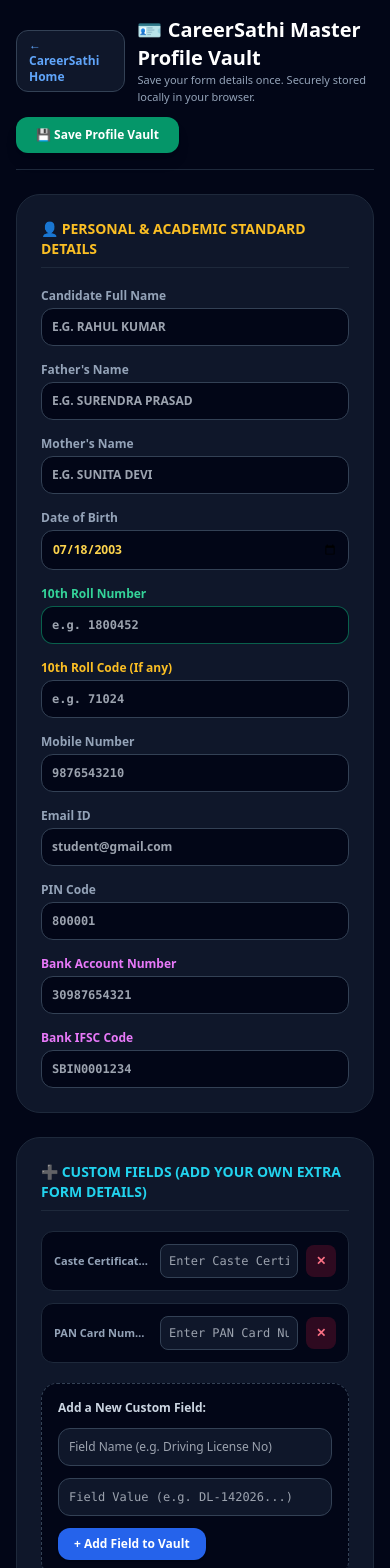
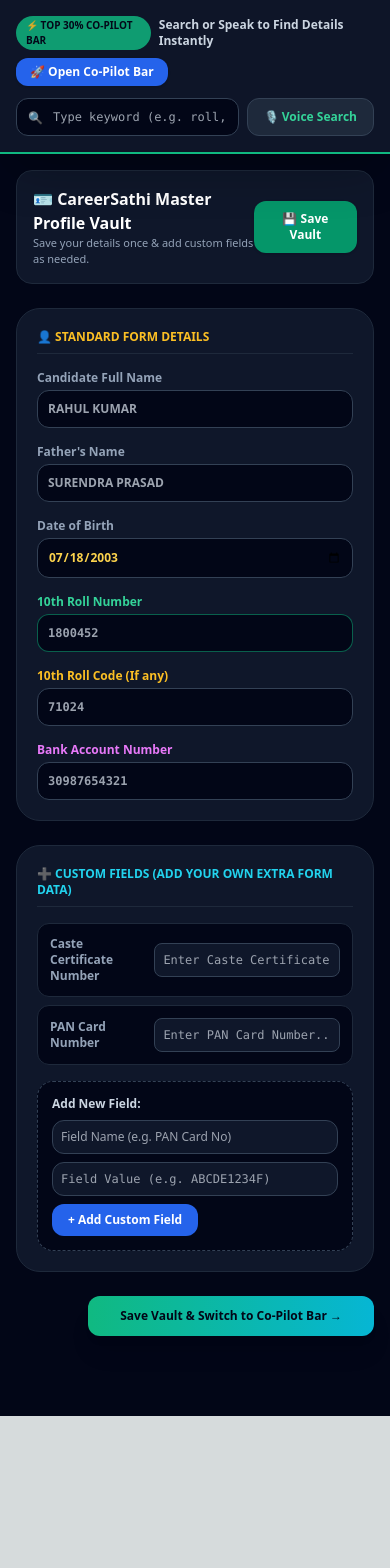
Before and after one commit to alam04hjp-tech/career3, a Next.js app: page /tools/one-tap-form-copilot in a window 390 px wide. Shown: the top 1568 px of the page. After the commit the page ends 1416 px from the top, so only its background shows below. Built offline with nearby package versions, Linux system fonts and the light colour scheme.

Commit message:
update 7

```diff
--- a/app/tools/one-tap-form-copilot/page.tsx
+++ b/app/tools/one-tap-form-copilot/page.tsx
@@ -1,6 +1,6 @@
 'use client';
 
-import React, { useState, useEffect } from 'react';
+import React, { useState, useEffect, useMemo, useRef, useCallback } from 'react';
 import Link from 'next/link';
 
 interface CustomField {
@@ -46,11 +46,15 @@ const DEFAULT_PROFILE: StudentProfile = {
   ],
 };
 
-export default function ProfileVaultPage() {
+export default function OneTapFormCopilotPage() {
   const [profile, setProfile] = useState<StudentProfile>(DEFAULT_PROFILE);
-  const [newFieldLabel, setNewFieldLabel] = useState<string>('');
-  const [newFieldValue, setNewFieldValue] = useState<string>('');
+  const [activeTab, setActiveTab] = useState<'vault' | 'copilot'>('vault');
+  const [searchQuery, setSearchQuery] = useState<string>('');
+  const [selectedField, setSelectedField] = useState<{ label: string; value: string } | null>(null);
+  const [isListening, setIsListening] = useState<boolean>(false);
   const [toast, setToast] = useState<string>('');
+
+  const recognitionRef = useRef<any>(null);
 
   useEffect(() => {
     const saved = localStorage.getItem('careersathi_master_vault');
@@ -63,82 +67,241 @@ export default function ProfileVaultPage() {
     }
   }, []);
 
-  const handleSave = () => {
+  const handleSaveVault = () => {
     localStorage.setItem('careersathi_master_vault', JSON.stringify(profile));
-    setToast('✅ Profile saved successfully in Browser Vault!');
+    setToast('✅ Master Vault Saved Successfully!');
     setTimeout(() => setToast(''), 3000);
   };
 
-  const handleAddCustomField = (e: React.FormEvent) => {
-    e.preventDefault();
-    if (!newFieldLabel.trim()) return;
-    const newItem: CustomField = {
-      id: Date.now().toString(),
-      label: newFieldLabel.trim(),
-      value: newFieldValue.trim(),
+  // Compile all standard + custom fields into a flat searchable list
+  const allFieldsList = useMemo(() => {
+    const sscRollCombined = profile.rollCode10th.trim()
+      ? `${profile.rollCode10th.trim()} - ${profile.roll10th.trim()}`
+      : profile.roll10th.trim();
+
+    const list = [
+      { label: 'Candidate Full Name', value: profile.fullName || '—' },
+      { label: "Father's Name", value: profile.fatherName || '—' },
+      { label: "Mother's Name", value: profile.motherName || '—' },
+      { label: 'Date of Birth (DOB)', value: profile.dob || '—' },
+      { label: '10th Roll Number (Roll Code - Roll No)', value: sscRollCombined || '—' },
+      { label: 'Mobile Number', value: profile.mobile || '—' },
+      { label: 'Email Address', value: profile.email || '—' },
+      { label: 'PIN Code', value: profile.pincode || '—' },
+      { label: 'Bank Account Number', value: profile.bankAccountNo || '—' },
+      { label: 'Bank IFSC Code', value: profile.bankIfsc || '—' },
+      { label: 'Bank Name', value: profile.bankName || '—' },
+    ];
+
+    profile.customFields.forEach((cf) => {
+      if (cf.label) {
+        list.push({ label: cf.label, value: cf.value || '—' });
+      }
+    });
+
+    return list;
+  }, [profile]);
+
+  // Filter fields based on search query
+  const filteredFields = useMemo(() => {
+    if (!searchQuery.trim()) return allFieldsList;
+    const q = searchQuery.toLowerCase();
+    return allFieldsList.filter(
+      (f) => f.label.toLowerCase().includes(q) || f.value.toLowerCase().includes(q)
+    );
+  }, [allFieldsList, searchQuery]);
+
+  // Voice Command Listener for Co-Pilot
+  const startVoiceSearch = () => {
+    const SpeechRec = (window as any).SpeechRecognition || (window as any).webkitSpeechRecognition;
+    if (!SpeechRec) {
+      alert('Speech Recognition not supported in this browser.');
+      return;
+    }
+
+    if (recognitionRef.current) {
+      recognitionRef.current.stop();
+    }
+
+    const rec = new SpeechRec();
+    rec.continuous = false;
+    rec.lang = 'en-US';
+
+    rec.onstart = () => setIsListening(true);
+    rec.onresult = (event: any) => {
+      const transcript = event.results[0][0].transcript.toLowerCase().trim();
+      setSearchQuery(transcript);
+      setIsListening(false);
     };
-    const updated = {
-      ...profile,
-      customFields: [...profile.customFields, newItem],
-    };
-    setProfile(updated);
-    localStorage.setItem('careersathi_master_vault', JSON.stringify(updated));
-    setNewFieldLabel('');
-    setNewFieldValue('');
-    setToast('➕ New custom field added successfully!');
-    setTimeout(() => setToast(''), 3000);
+    rec.onerror = () => setIsListening(false);
+    rec.onend = () => setIsListening(false);
+
+    rec.start();
+    recognitionRef.current = rec;
   };
 
-  const handleDeleteCustomField = (id: string) => {
-    const updated = {
-      ...profile,
-      customFields: profile.customFields.filter((f) => f.id !== id),
-    };
-    setProfile(updated);
-    localStorage.setItem('careersathi_master_vault', JSON.stringify(updated));
+  const copyToClipboard = (text: string) => {
+    if (!text || text === '—') return;
+    navigator.clipboard.writeText(text);
+    setToast(`✓ Copied: ${text}`);
+    setTimeout(() => setToast(''), 2000);
   };
 
   return (
-    <div className="min-h-screen bg-slate-950 text-slate-100 p-4 md:p-8 font-sans">
-      <div className="max-w-4xl mx-auto space-y-6">
-        <div className="flex flex-wrap items-center justify-between gap-3 border-b border-slate-800 pb-4">
-          <div className="flex items-center gap-3">
-            <Link
-              href="/"
-              className="px-3 py-1.5 bg-slate-900 hover:bg-slate-800 border border-slate-700 rounded-xl text-xs font-bold text-blue-400"
+    <div className="min-h-screen bg-slate-950 text-slate-100 font-sans pb-16">
+      {/* TOP 30% FLOATING CO-PILOT OVERLAY BAR (Sticky on top when Co-Pilot Mode is ON) */}
+      <div className="sticky top-0 z-50 bg-slate-900/95 backdrop-blur-md border-b-2 border-emerald-500 shadow-2xl p-4 transition-all">
+        <div className="max-w-5xl mx-auto space-y-3">
+          <div className="flex flex-wrap items-center justify-between gap-2">
+            <div className="flex items-center gap-2">
+              <span className="text-[10px] bg-emerald-500 text-slate-950 px-2.5 py-0.5 rounded-full font-black uppercase animate-pulse">
+                ⚡ Top 30% Co-Pilot Bar
+              </span>
+              <span className="text-xs text-slate-300 font-bold">
+                Search or Speak to Find Details Instantly
+              </span>
+            </div>
+
+            <div className="flex items-center gap-2">
+              <button
+                type="button"
+                onClick={() => setActiveTab(activeTab === 'vault' ? 'copilot' : 'vault')}
+                className="px-3.5 py-1.5 bg-blue-600 hover:bg-blue-500 text-white font-black text-xs rounded-xl shadow"
               >
-              ← CareerSathi Home
-            </Link>
-            <div>
-              <h1 className="text-xl md:text-2xl font-black text-white flex items-center gap-2">
-                🪪 CareerSathi Master Profile Vault
-              </h1>
-              <p className="text-[11px] text-slate-400">
-                Save your form details once. Securely stored locally in your browser.
-              </p>
+                {activeTab === 'vault' ? '🚀 Open Co-Pilot Bar' : '✏️ Edit Profile Vault'}
+              </button>
             </div>
+          </div>
+
+          {/* Search Box & Voice Trigger */}
+          <div className="flex items-center gap-2">
+            <div className="relative flex-1">
+              <input
+                type="text"
+                value={searchQuery}
+                onChange={(e) => setSearchQuery(e.target.value)}
+                placeholder="Type keyword (e.g. roll, name, bank, aadhar)..."
+                className="w-full p-2.5 pl-9 bg-slate-950 border border-slate-700 rounded-xl text-xs text-white font-mono focus:border-emerald-500 outline-none"
+              />
+              <span className="absolute left-3 top-3 text-slate-400 text-xs">🔍</span>
             </div>
 
             <button
               type="button"
-            onClick={handleSave}
-            className="px-5 py-2.5 bg-emerald-600 hover:bg-emerald-500 text-white font-black rounded-xl text-xs shadow-lg transition"
+              onClick={startVoiceSearch}
+              className={`px-4 py-2.5 rounded-xl font-black text-xs flex items-center gap-1.5 transition ${
+                isListening ? 'bg-rose-600 text-white animate-pulse' : 'bg-slate-800 hover:bg-slate-700 text-emerald-400 border border-slate-700'
+              }`}
             >
-            💾 Save Profile Vault
+              🎙️ {isListening ? 'Listening...' : 'Voice Search'}
             </button>
+
+            {searchQuery && (
+              <button
+                type="button"
+                onClick={() => setSearchQuery('')}
+                className="px-3 py-2.5 bg-slate-800 hover:bg-slate-700 text-slate-300 text-xs rounded-xl font-bold"
+              >
+                Clear
+              </button>
+            )}
+          </div>
+        </div>
       </div>
 
       {toast && (
-          <div className="p-3 bg-emerald-500 text-slate-950 font-black text-xs rounded-xl text-center shadow-lg">
+        <div className="fixed bottom-6 right-6 z-50 p-3 bg-emerald-500 text-slate-950 font-black text-xs rounded-xl shadow-2xl animate-bounce">
           {toast}
         </div>
       )}
 
-        <div className="bg-slate-900 p-6 rounded-3xl border border-slate-800 space-y-5 text-xs">
-          <h2 className="text-sm font-black text-amber-400 uppercase border-b border-slate-800 pb-2">
-            👤 Personal &amp; Academic Standard Details
+      {/* MAIN CONTAINER */}
+      <div className="max-w-5xl mx-auto p-4 md:p-6 space-y-6">
+        {activeTab === 'copilot' ? (
+          /* QUICK SEARCH & CO-PILOT VIEW */
+          <div className="space-y-4">
+            <div className="flex justify-between items-center bg-slate-900 p-4 rounded-2xl border border-slate-800 text-xs">
+              <div>
+                <h2 className="font-black text-amber-400 text-sm">🎯 Smart Field Matcher</h2>
+                <p className="text-slate-400 text-[11px]">Click any field below to copy or view in large font.</p>
+              </div>
+              <span className="text-slate-500 font-bold">{filteredFields.length} Fields Found</span>
+            </div>
+
+            <div className="grid grid-cols-1 sm:grid-cols-2 lg:grid-cols-3 gap-3">
+              {filteredFields.map((f, i) => (
+                <div
+                  key={i}
+                  onClick={() => setSelectedField(f)}
+                  className="p-3.5 bg-slate-900 hover:bg-slate-800/80 border border-slate-800 hover:border-emerald-500 rounded-2xl cursor-pointer transition space-y-1"
+                >
+                  <div className="text-[10px] text-slate-400 font-bold uppercase truncate">{f.label}</div>
+                  <div className="text-sm font-black text-emerald-300 font-mono truncate">{f.value || '—'}</div>
+                </div>
+              ))}
+            </div>
+
+            {/* Selected Large View Modal */}
+            {selectedField && (
+              <div className="fixed inset-0 z-50 bg-slate-950/80 backdrop-blur-sm flex items-center justify-center p-4">
+                <div className="bg-slate-900 border-2 border-emerald-500 p-6 rounded-3xl max-w-lg w-full space-y-4 shadow-2xl">
+                  <div className="flex justify-between items-center border-b border-slate-800 pb-3">
+                    <span className="text-xs font-bold text-slate-400 uppercase">{selectedField.label}</span>
+                    <button
+                      type="button"
+                      onClick={() => setSelectedField(null)}
+                      className="w-7 h-7 bg-slate-800 hover:bg-slate-700 text-white rounded-full font-bold"
+                    >
+                      ✕
+                    </button>
+                  </div>
+                  <div className="p-4 bg-slate-950 rounded-2xl border border-slate-800 text-center">
+                    <div className="text-xl sm:text-3xl font-black text-emerald-300 font-mono break-all py-3">
+                      {selectedField.value}
+                    </div>
+                  </div>
+                  <div className="flex gap-3">
+                    <button
+                      type="button"
+                      onClick={() => copyToClipboard(selectedField.value)}
+                      className="flex-1 py-3 bg-emerald-600 hover:bg-emerald-500 text-white font-black rounded-xl text-xs shadow"
+                    >
+                      📋 Copy to Clipboard
+                    </button>
+                    <button
+                      type="button"
+                      onClick={() => setSelectedField(null)}
+                      className="px-5 py-3 bg-slate-800 hover:bg-slate-700 text-slate-300 font-bold text-xs rounded-xl"
+                    >
+                      Close
+                    </button>
+                  </div>
+                </div>
+              </div>
+            )}
+          </div>
+        ) : (
+          /* PROFILE VAULT EDITOR (WITH CUSTOM FIELDS) */
+          <div className="space-y-6 text-xs">
+            <div className="flex justify-between items-center bg-slate-900 p-4 rounded-2xl border border-slate-800">
+              <div>
+                <h1 className="text-base font-black text-white">🪪 CareerSathi Master Profile Vault</h1>
+                <p className="text-[11px] text-slate-400">Save your details once &amp; add custom fields as needed.</p>
+              </div>
+              <button
+                type="button"
+                onClick={handleSaveVault}
+                className="px-5 py-2.5 bg-emerald-600 hover:bg-emerald-500 text-white font-black rounded-xl shadow"
+              >
+                💾 Save Vault
+              </button>
+            </div>
+
+            {/* Standard Details */}
+            <div className="bg-slate-900 p-5 rounded-3xl border border-slate-800 space-y-4">
+              <h2 className="text-xs font-black text-amber-400 uppercase border-b border-slate-800 pb-2">
+                👤 Standard Form Details
               </h2>
-
               <div className="grid grid-cols-1 sm:grid-cols-2 lg:grid-cols-3 gap-4">
                 <div>
                   <label className="block text-slate-400 font-bold mb-1">Candidate Full Name</label>
@@ -146,33 +309,20 @@ export default function ProfileVaultPage() {
                     type="text"
                     value={profile.fullName}
                     onChange={(e) => setProfile({ ...profile, fullName: e.target.value })}
-                placeholder="e.g. RAHUL KUMAR"
+                    placeholder="RAHUL KUMAR"
                     className="w-full p-2.5 bg-slate-950 border border-slate-700 rounded-xl text-white font-bold uppercase"
                   />
                 </div>
-
                 <div>
                   <label className="block text-slate-400 font-bold mb-1">Father&apos;s Name</label>
                   <input
                     type="text"
                     value={profile.fatherName}
                     onChange={(e) => setProfile({ ...profile, fatherName: e.target.value })}
-                placeholder="e.g. SURENDRA PRASAD"
+                    placeholder="SURENDRA PRASAD"
                     className="w-full p-2.5 bg-slate-950 border border-slate-700 rounded-xl text-white font-bold uppercase"
                   />
                 </div>
-
-            <div>
-              <label className="block text-slate-400 font-bold mb-1">Mother&apos;s Name</label>
-              <input
-                type="text"
-                value={profile.motherName}
-                onChange={(e) => setProfile({ ...profile, motherName: e.target.value })}
-                placeholder="e.g. SUNITA DEVI"
-                className="w-full p-2.5 bg-slate-950 border border-slate-700 rounded-xl text-white font-bold uppercase"
-              />
-            </div>
-
                 <div>
                   <label className="block text-slate-400 font-bold mb-1">Date of Birth</label>
                   <input
@@ -182,64 +332,26 @@ export default function ProfileVaultPage() {
                     className="w-full p-2.5 bg-slate-950 border border-slate-700 rounded-xl text-amber-300 font-bold"
                   />
                 </div>
-
                 <div>
                   <label className="block text-emerald-400 font-bold mb-1">10th Roll Number</label>
                   <input
                     type="text"
                     value={profile.roll10th}
                     onChange={(e) => setProfile({ ...profile, roll10th: e.target.value })}
-                placeholder="e.g. 1800452"
+                    placeholder="1800452"
                     className="w-full p-2.5 bg-slate-950 border border-emerald-500/50 rounded-xl text-emerald-300 font-mono font-bold"
                   />
                 </div>
-
                 <div>
                   <label className="block text-amber-400 font-bold mb-1">10th Roll Code (If any)</label>
                   <input
                     type="text"
                     value={profile.rollCode10th}
                     onChange={(e) => setProfile({ ...profile, rollCode10th: e.target.value })}
-                placeholder="e.g. 71024"
+                    placeholder="71024"
                     className="w-full p-2.5 bg-slate-950 border border-slate-700 rounded-xl text-white font-mono font-bold"
                   />
                 </div>
-
-            <div>
-              <label className="block text-slate-400 font-bold mb-1">Mobile Number</label>
-              <input
-                type="tel"
-                maxLength={10}
-                value={profile.mobile}
-                onChange={(e) => setProfile({ ...profile, mobile: e.target.value })}
-                placeholder="9876543210"
-                className="w-full p-2.5 bg-slate-950 border border-slate-700 rounded-xl text-white font-mono font-bold"
-              />
-            </div>
-
-            <div>
-              <label className="block text-slate-400 font-bold mb-1">Email ID</label>
-              <input
-                type="email"
-                value={profile.email}
-                onChange={(e) => setProfile({ ...profile, email: e.target.value })}
-                placeholder="student@gmail.com"
-                className="w-full p-2.5 bg-slate-950 border border-slate-700 rounded-xl text-white font-bold"
-              />
-            </div>
-
-            <div>
-              <label className="block text-slate-400 font-bold mb-1">PIN Code</label>
-              <input
-                type="text"
-                maxLength={6}
-                value={profile.pincode}
-                onChange={(e) => setProfile({ ...profile, pincode: e.target.value })}
-                placeholder="800001"
-                className="w-full p-2.5 bg-slate-950 border border-slate-700 rounded-xl text-white font-mono font-bold"
-              />
-            </div>
-
                 <div>
                   <label className="block text-fuchsia-400 font-bold mb-1">Bank Account Number</label>
                   <input
@@ -250,90 +362,74 @@ export default function ProfileVaultPage() {
                     className="w-full p-2.5 bg-slate-950 border border-slate-700 rounded-xl text-white font-mono font-bold"
                   />
                 </div>
-
-            <div>
-              <label className="block text-fuchsia-400 font-bold mb-1">Bank IFSC Code</label>
-              <input
-                type="text"
-                value={profile.bankIfsc}
-                onChange={(e) => setProfile({ ...profile, bankIfsc: e.target.value.toUpperCase() })}
-                placeholder="SBIN0001234"
-                className="w-full p-2.5 bg-slate-950 border border-slate-700 rounded-xl text-white font-mono font-bold"
-              />
-            </div>
               </div>
             </div>
 
-        <div className="bg-slate-900 p-6 rounded-3xl border border-slate-800 space-y-5 text-xs">
-          <h2 className="text-sm font-black text-cyan-400 uppercase border-b border-slate-800 pb-2">
-            ➕ Custom Fields (Add Your Own Extra Form Details)
+            {/* Custom Fields Section */}
+            <div className="bg-slate-900 p-5 rounded-3xl border border-slate-800 space-y-4">
+              <h2 className="text-xs font-black text-cyan-400 uppercase border-b border-slate-800 pb-2">
+                ➕ Custom Fields (Add Your Own Extra Form Data)
               </h2>
 
-          <div className="space-y-3">
-            {profile.customFields.map((field) => (
-              <div
-                key={field.id}
-                className="flex items-center gap-3 p-3 bg-slate-950 rounded-xl border border-slate-800"
-              >
-                <div className="w-1/3">
-                  <span className="text-[11px] font-bold text-slate-400 block truncate">
-                    {field.label}
-                  </span>
-                </div>
-                <div className="w-2/3 flex items-center gap-2">
+              <div className="space-y-2">
+                {profile.customFields.map((cf) => (
+                  <div key={cf.id} className="flex items-center gap-3 p-3 bg-slate-950 rounded-xl border border-slate-800">
+                    <span className="w-1/3 text-slate-400 font-bold">{cf.label}</span>
                     <input
                       type="text"
-                    value={field.value}
+                      value={cf.value}
                       onChange={(e) => {
                         const val = e.target.value;
                         setProfile({
                           ...profile,
-                        customFields: profile.customFields.map((f) =>
-                          f.id === field.id ? { ...f, value: val } : f
-                        ),
+                          customFields: profile.customFields.map((f) => (f.id === cf.id ? { ...f, value: val } : f)),
                         });
                       }}
-                    placeholder={`Enter ${field.label}...`}
-                    className="w-full p-2 bg-slate-900 border border-slate-700 rounded-lg text-white font-mono"
+                      className="w-2/3 p-2 bg-slate-900 border border-slate-700 rounded-lg text-white font-mono"
+                      placeholder={`Enter ${cf.label}...`}
                     />
-                  <button
-                    type="button"
-                    onClick={() => handleDeleteCustomField(field.id)}
-                    className="px-2.5 py-2 bg-rose-600/20 text-rose-400 hover:bg-rose-600 hover:text-white rounded-lg font-bold transition"
-                  >
-                    ✕
-                  </button>
-                </div>
                   </div>
                 ))}
               </div>
 
+              {/* Add New Custom Field Form */}
               <form
-            onSubmit={handleAddCustomField}
-            className="p-4 bg-slate-950 rounded-2xl border border-dashed border-slate-700 space-y-3 pt-4"
+                onSubmit={(e) => {
+                  e.preventDefault();
+                  const labelInput = (e.currentTarget.elements.namedItem('newLabel') as HTMLInputElement).value.trim();
+                  const valueInput = (e.currentTarget.elements.namedItem('newValue') as HTMLInputElement).value.trim();
+                  if (!labelInput) return;
+
+                  const newCf: CustomField = {
+                    id: Date.now().toString(),
+                    label: labelInput,
+                    value: valueInput,
+                  };
+                  setProfile({
+                    ...profile,
+                    customFields: [...profile.customFields, newCf],
+                  });
+                  (e.currentTarget as HTMLFormElement).reset();
+                  setToast('➕ Custom field added!');
+                  setTimeout(() => setToast(''), 2500);
+                }}
+                className="p-3.5 bg-slate-950 rounded-2xl border border-dashed border-slate-700 space-y-2"
               >
-            <div className="font-bold text-slate-300">Add a New Custom Field:</div>
-            <div className="grid grid-cols-1 sm:grid-cols-2 gap-3">
+                <div className="font-bold text-slate-300">Add New Field:</div>
+                <div className="grid grid-cols-1 sm:grid-cols-2 gap-2">
                   <input
-                type="text"
-                value={newFieldLabel}
-                onChange={(e) => setNewFieldLabel(e.target.value)}
-                placeholder="Field Name (e.g. Driving License No)"
-                className="p-2.5 bg-slate-900 border border-slate-700 rounded-xl text-white"
+                    name="newLabel"
+                    placeholder="Field Name (e.g. PAN Card No)"
+                    className="p-2 bg-slate-900 border border-slate-700 rounded-xl text-white"
                   />
                   <input
-                type="text"
-                value={newFieldValue}
-                onChange={(e) => setNewFieldValue(e.target.value)}
-                placeholder="Field Value (e.g. DL-142026...)"
-                className="p-2.5 bg-slate-900 border border-slate-700 rounded-xl text-white font-mono"
+                    name="newValue"
+                    placeholder="Field Value (e.g. ABCDE1234F)"
+                    className="p-2 bg-slate-900 border border-slate-700 rounded-xl text-white font-mono"
                   />
                 </div>
-            <button
-              type="submit"
-              className="px-4 py-2 bg-blue-600 hover:bg-blue-500 text-white font-black rounded-xl shadow transition"
-            >
-              + Add Field to Vault
+                <button type="submit" className="px-4 py-2 bg-blue-600 hover:bg-blue-500 text-white font-black rounded-xl">
+                  + Add Custom Field
                 </button>
               </form>
             </div>
@@ -341,12 +437,14 @@ export default function ProfileVaultPage() {
             <div className="flex justify-end">
               <button
                 type="button"
-            onClick={handleSave}
+                onClick={handleSaveVault}
                 className="px-8 py-3 bg-gradient-to-r from-emerald-500 to-cyan-500 text-slate-950 font-black rounded-xl shadow-xl"
               >
-            Save &amp; Update Profile Vault →
+                Save Vault &amp; Switch to Co-Pilot Bar →
               </button>
             </div>
+          </div>
+        )}
       </div>
     </div>
   );
```
Lines whose indentation alone changed are shown as unchanged.
